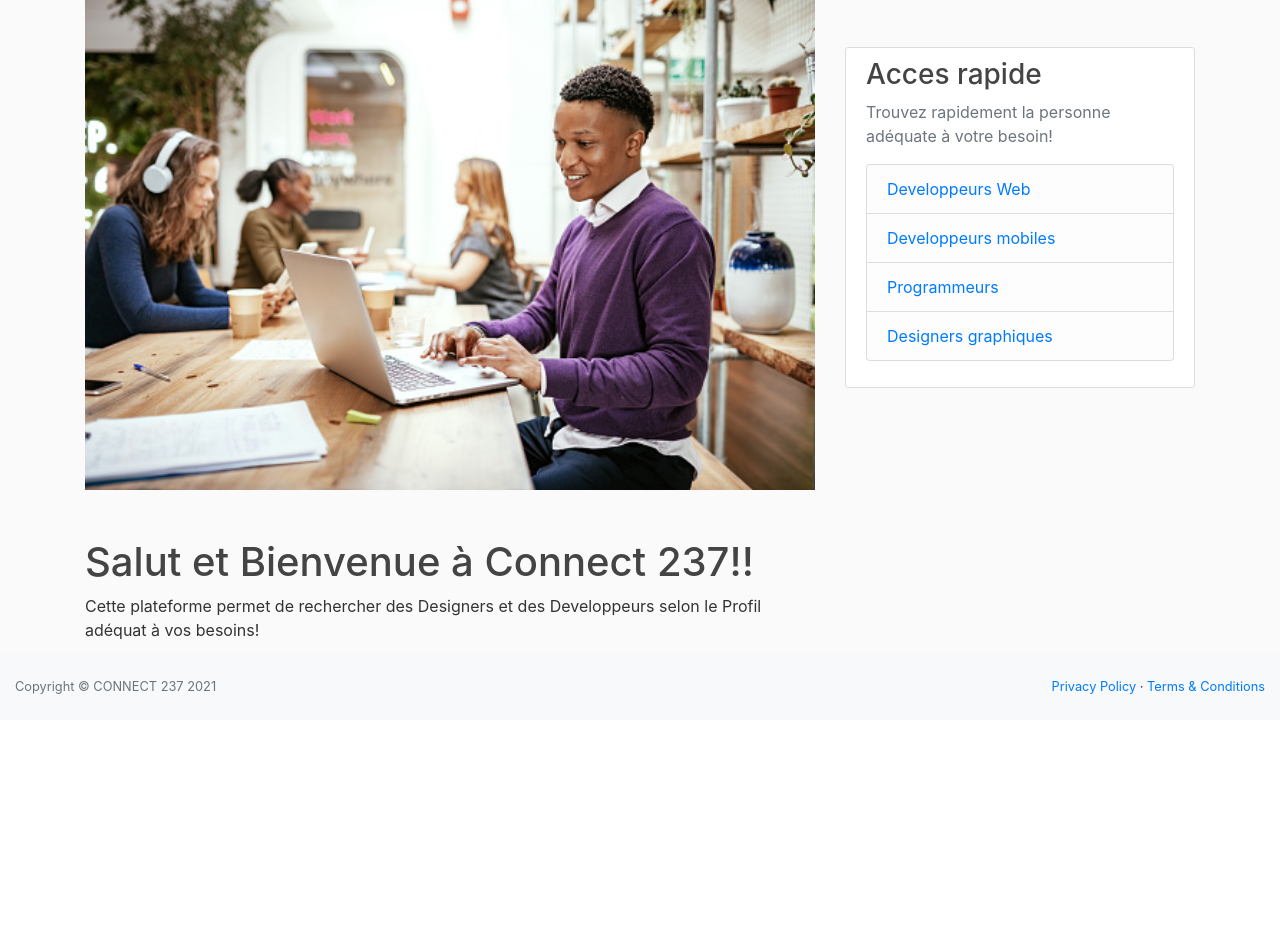
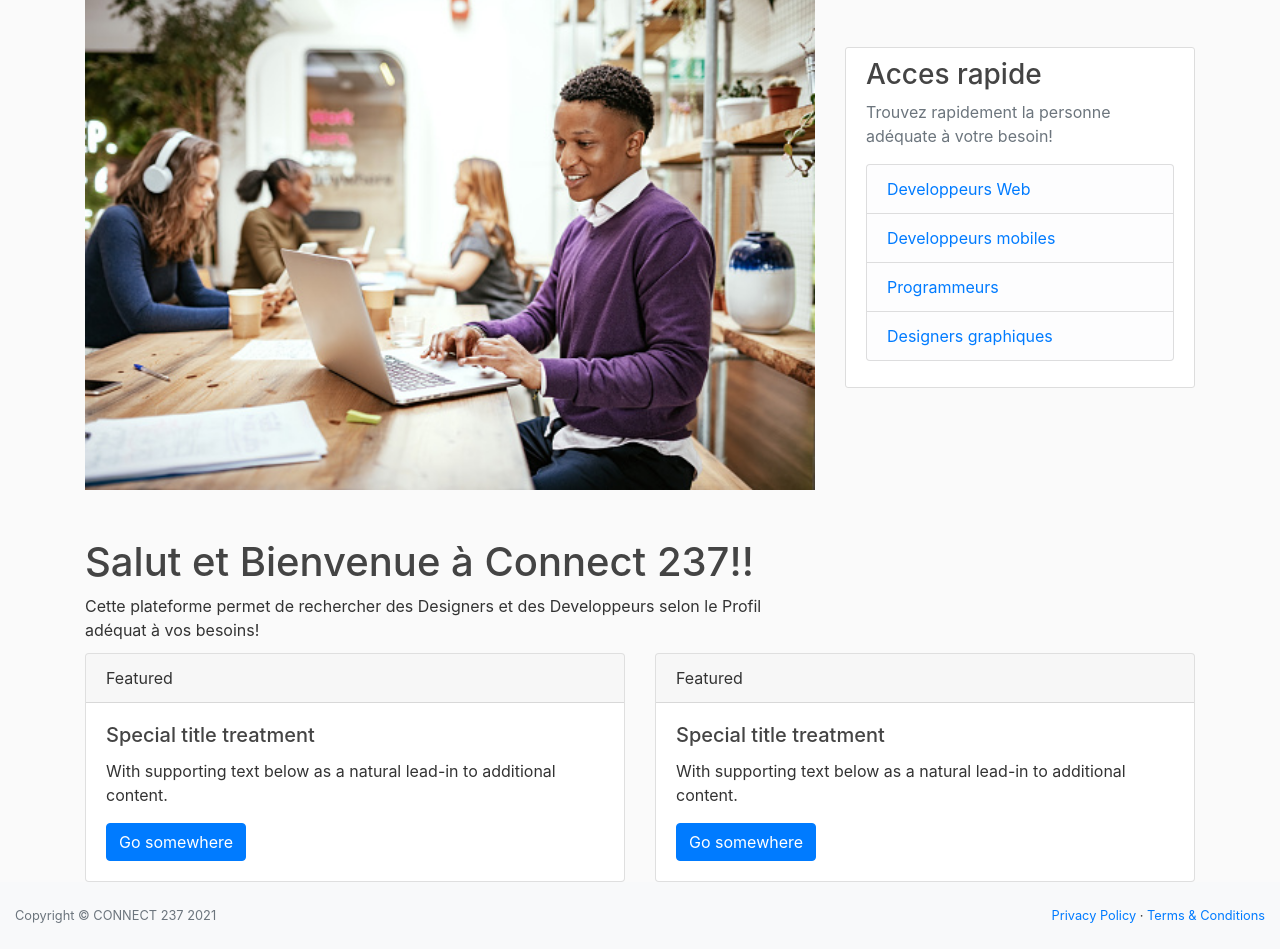
Before and after one commit to sergedemanou/Final_Project, a Django app: page /about/ in a window 1280 px wide. Shown: the part 135-1084 px from the top of the page. Before the commit the page ends 829 px from the top, so only its background shows below. Run offline with Django 3.2, Linux system fonts and the light colour scheme; parts of the project's set-up code (start-up, migrations or seed data) failed here and were passed over; some libraries are stand-ins or nearby versions.

Commit message:
commit 6

```diff
--- a/django_project_root/blog/templates/blog/about.html
+++ b/django_project_root/blog/templates/blog/about.html
@@ -32,6 +32,32 @@
             </div>
           </div>
         </main>
-
-
+        <div class="container">
+            <div class="row">
+                <div class="col-md-6">
+                    <div class="card">
+                      <div class="card-header">
+                        Featured
+                      </div>
+                      <div class="card-body">
+                        <h5 class="card-title">Special title treatment</h5>
+                        <p class="card-text">With supporting text below as a natural lead-in to additional content.</p>
+                        <a href="#" class="btn btn-primary">Go somewhere</a>
+                      </div>
+                    </div>
+                </div>
+                <div class="col-md-6">
+                    <div class="card">
+                      <div class="card-header">
+                        Featured
+                      </div>
+                      <div class="card-body">
+                        <h5 class="card-title">Special title treatment</h5>
+                        <p class="card-text">With supporting text below as a natural lead-in to additional content.</p>
+                        <a href="#" class="btn btn-primary">Go somewhere</a>
+                      </div>
+                    </div>
+                </div>
+            </div>
+        </div>
    {% endblock %}
--- a/django_project_root/blog/templates/blog/base.html
+++ b/django_project_root/blog/templates/blog/base.html
@@ -93,39 +93,59 @@
 
                                         <!--debut card-->
 
-    <div class="card-group">
+            <div class="container">
+                <div class="row">
+                    <div class="col-md-3">
                             <div class="card">
-    <img src="..." class="card-img-top" alt="...">
+                              <div class="card-header">
+                                Developpement
+                              </div>
                               <div class="card-body">
-      <h5 class="card-title">Card title</h5>
-      <p class="card-text">This is a wider card with supporting text below as a natural lead-in to additional content. This content is a little bit longer.</p>
-    </div>
-    <div class="card-footer">
-      <small class="text-muted">Last updated 3 mins ago</small>
+                                <h5 class="card-title">Developpement Web</h5>
+                                <p class="card-text">With supporting text below as a natural lead-in to additional content.</p>
+                                <a href="#" class="btn btn-primary d-flex justify-content-center">Go somewhere</a>
                               </div>
                             </div>
+                    </div>
+                    <div class="col-md-3">
                         <div class="card">
-    <img src="..." class="card-img-top" alt="...">
+                          <div class="card-header">
+                            Developpement
+                          </div>
                           <div class="card-body">
-      <h5 class="card-title">Card title</h5>
-      <p class="card-text">This card has supporting text below as a natural lead-in to additional content.</p>
-    </div>
-    <div class="card-footer">
-      <small class="text-muted">Last updated 3 mins ago</small>
+                            <h5 class="card-title">Developpement mobile</h5>
+                            <p class="card-text">With supporting text below as a natural lead-in to additional content.</p>
+                            <a href="#" class="btn btn-primary d-flex justify-content-center">Go somewhere</a>
                           </div>
                         </div>
+                    </div>
+                    <div class="col-md-3">
                         <div class="card">
-    <img src="..." class="card-img-top" alt="...">
+                          <div class="card-header">
+                            Design
+                          </div>
                           <div class="card-body">
-      <h5 class="card-title">Card title</h5>
-      <p class="card-text">This is a wider card with supporting text below as a natural lead-in to additional content. This card has even longer content than the first to show that equal height action.</p>
+                            <h5 class="card-title">Design web</h5>
+                            <p class="card-text">With supporting text below as a natural lead-in to additional content.</p>
+                            <a href="#" class="btn btn-primary d-flex justify-content-center">Go somewhere</a>
                           </div>
-    <div class="card-footer">
-      <small class="text-muted">Last updated 3 mins ago</small>
+                        </div>
+                    </div>
+                    <div class="col-md-3">
+                        <div class="card">
+                          <div class="card-header">
+                            Design
+                          </div>
+                          <div class="card-body">
+                            <h5 class="card-title">Design Graphique</h5>
+                            <p class="card-text">With supporting text below as a natural lead-in to additional content.</p>
+                            <a href="#" class="btn btn-primary d-flex justify-content-center">Go somewhere</a>
                           </div>
                         </div>
                     </div>
 
+                </div>
+            </div>
                                         <!--fin card-->
 
                                  {% endblock content %}
--- a/django_project_root/users/forms.py
+++ b/django_project_root/users/forms.py
@@ -23,7 +23,7 @@ class UserUpdateForm(forms.ModelForm):
 class ProfileUpdateForm(forms.ModelForm):
     class Meta:
         model = Profile
-        fields = ['image']
+        fields = ['image','role']
 
 
 class FormationForm(forms.ModelForm):
--- a/django_project_root/users/urls.py
+++ b/django_project_root/users/urls.py
@@ -8,7 +8,6 @@ urlpatterns = [
     path('profile/', views.profile, name='profile'),
     path('login/', views.viewlogin, name='login'),
     path('logout/', views.logout, name='logout'),
-    path('formation/', views.formation, name='formation'),
 
 ]
 
```
Also changed, not shown: django_project_root/users/templates/users/profile.html (+0 -8 lines), django_project_root/users/views.py (+0 -27 lines), django_project_root/media/profile_pics/Demanou_Jqvf2ZG.jpg. Lines whose indentation alone changed are shown as unchanged.
